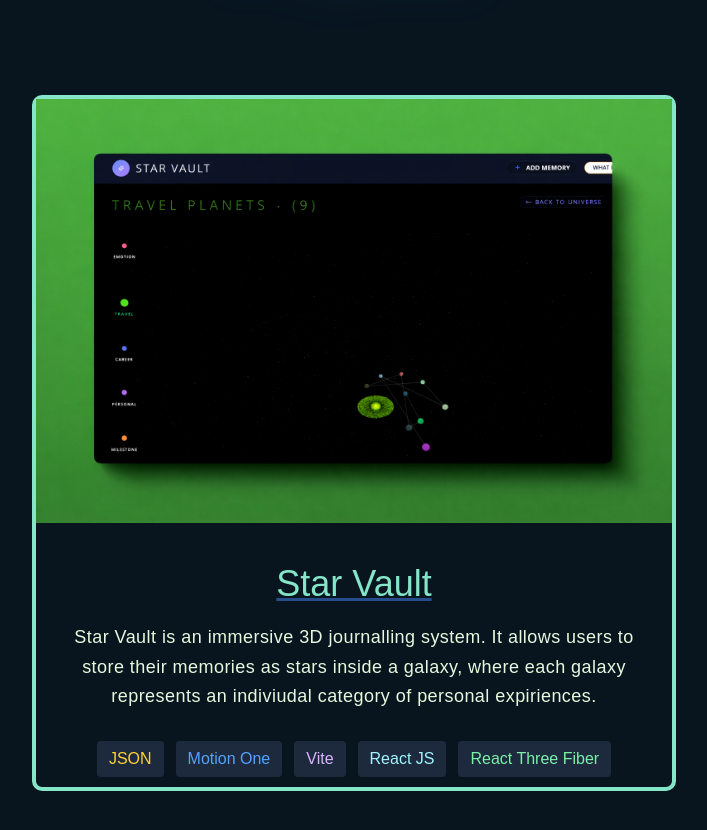
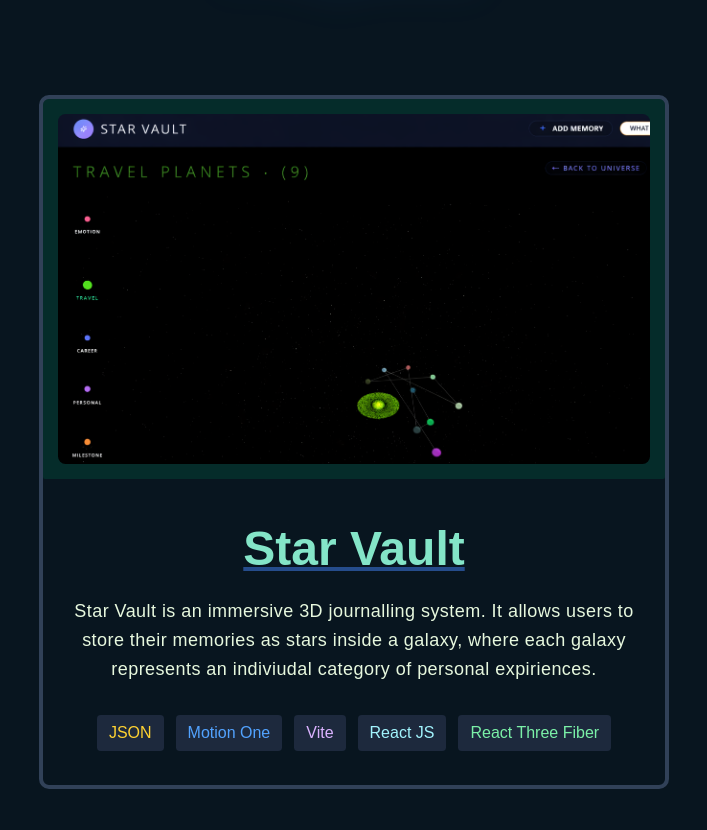
Before and after one commit to Raeef-Chowdhury/Portfolio, a Next.js app: page / in a window 1280 px wide. Shown: the part 1108-1938 px from the top of the page, without its empty margins (286-993 px from the left). Before the commit the page ends 1899 px from the top, so only its background shows below. Built offline with nearby package versions, Linux system fonts and the light colour scheme.

Commit message:
re optimize images for background & reoptimize portfolio card UI

```diff
--- a/app/page.tsx
+++ b/app/page.tsx
@@ -3,13 +3,15 @@ import Hero from "@/components/hero";
 import Projects from "@/components/projects";
 //TODO: BRIEF TOOLS LINE
 //TODO: BACKGROUND SHAPES/SVGS?????
-//TODO: Glass morphosim effect projects, left side screenshot with skewed/clipath then right side info.
+//TODO:Project Card Blog post detailed overview on click
 export default function Home() {
   return (
     <>
       <Header />
-      <Hero />
-      <Projects />
+      <main className="pb-[8rem]">
+        <Hero />
+        <Projects />
+      </main>
     </>
   );
 }
--- a/components/projects.tsx
+++ b/components/projects.tsx
@@ -13,20 +13,20 @@ function Projects() {
   return (
     <div
       id="projects"
-      className="max-w-[1440px] mx-auto mt-[24rem] flex flex-col items-center "
+      className="max-w-[1440px] mx-auto mt-[24rem]  flex flex-col items-center "
     >
       <Heading content="Projects" />
       <div className="Project__board mt-[8.4rem]">
-        <div className="border-primary hover:cursor-pointer hover:shadow-[0px_8px_40px_rgba(0,255,255,0.4)] hover:scale-[1.02] transition-all duration-300 border-4 max-w-[644px] rounded-2xl flex flex-col gap-[2.4rem]">
-          <div>
+        <div className="border-slate-700 overflow-hidden hover:cursor-pointer hover:shadow-[0px_8px_20px_rgba(255,255,255,0.1)] hover:scale-[1.02] transition-all duration-300 border-4 max-w-[840px] rounded-2xl flex flex-col gap-[2.4rem]">
+          <div className="max-h-[388px] max-w-[622px] rounded w-full bg-emerald-900/40 p-6">
             <Image
               src={StarVaultImg}
-              className="max-h-[424px]"
+              className="w-[110%]  object-cover rounded-xl"
               alt="Star Vault Project Image"
             />
           </div>
           <div className="text-[1.2rem] p-[1rem] ">
-            <h3 className="text-primary text-[3.6rem] underline  decoration-secondary underline-offset-2 justify-self-center w-[fit-content] text-center mb-[1.2rem]">
+            <h3 className="text-primary font-bold text-[4.8rem] underline  decoration-secondary underline-offset-2 justify-self-center w-[fit-content] text-center mb-[1.2rem]">
               Star Vault
             </h3>
             <p className="text-center text-text  max-w-[588px] leading-relaxed mb-[3rem] mx-auto text-[1.8rem] tracking-wide ">
@@ -34,7 +34,7 @@ function Projects() {
               to store their memories as stars inside a galaxy, where each
               galaxy represents an indiviudal category of personal expiriences.
             </p>
-            <ul className="flex gap-[1.2rem] justify-center">
+            <ul className="flex gap-[1.2rem] justify-center pb-[2.4rem]">
               {techStack.map((item, index) => (
                 <li
                   key={index}
```
Also changed, not shown: Images/ChatGPT Image Dec 29, 2025, 12_23_21 PM.png.
